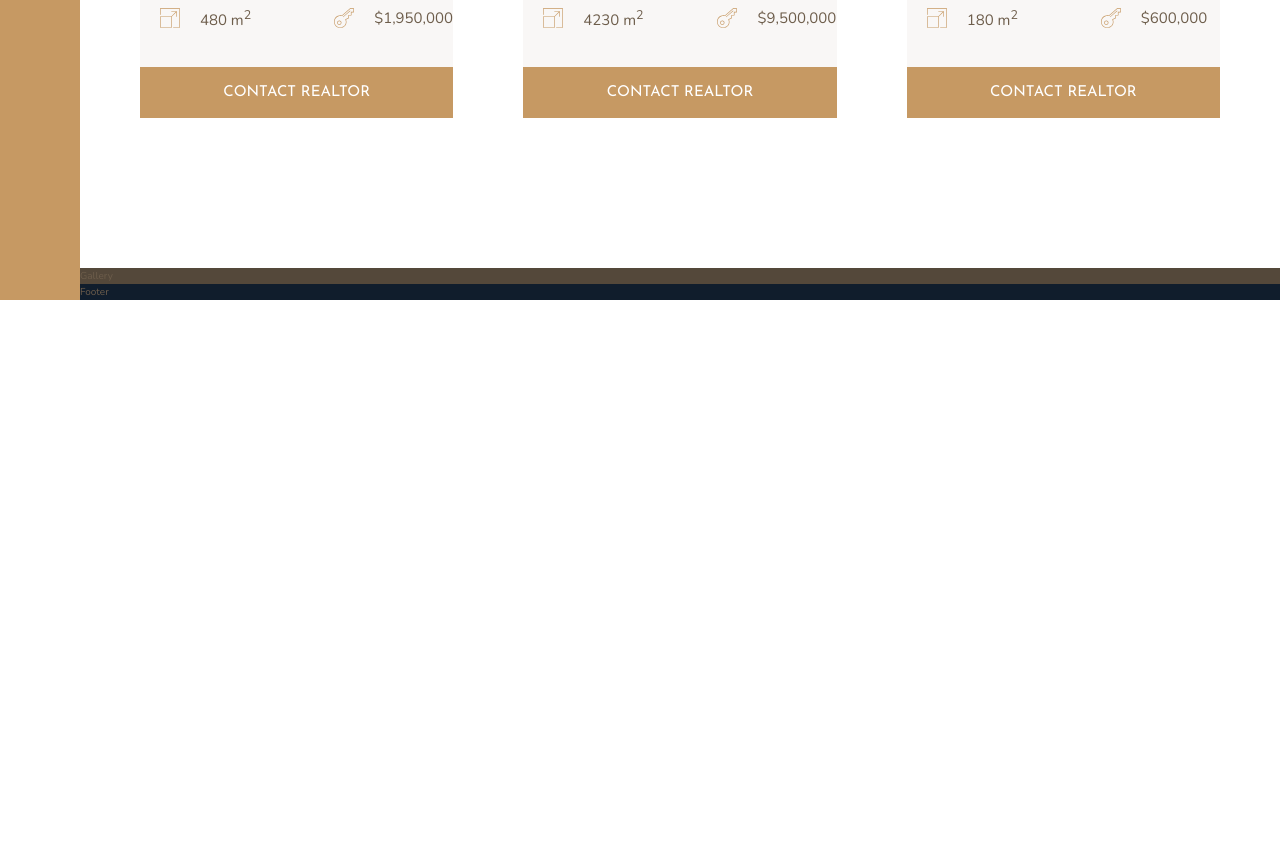
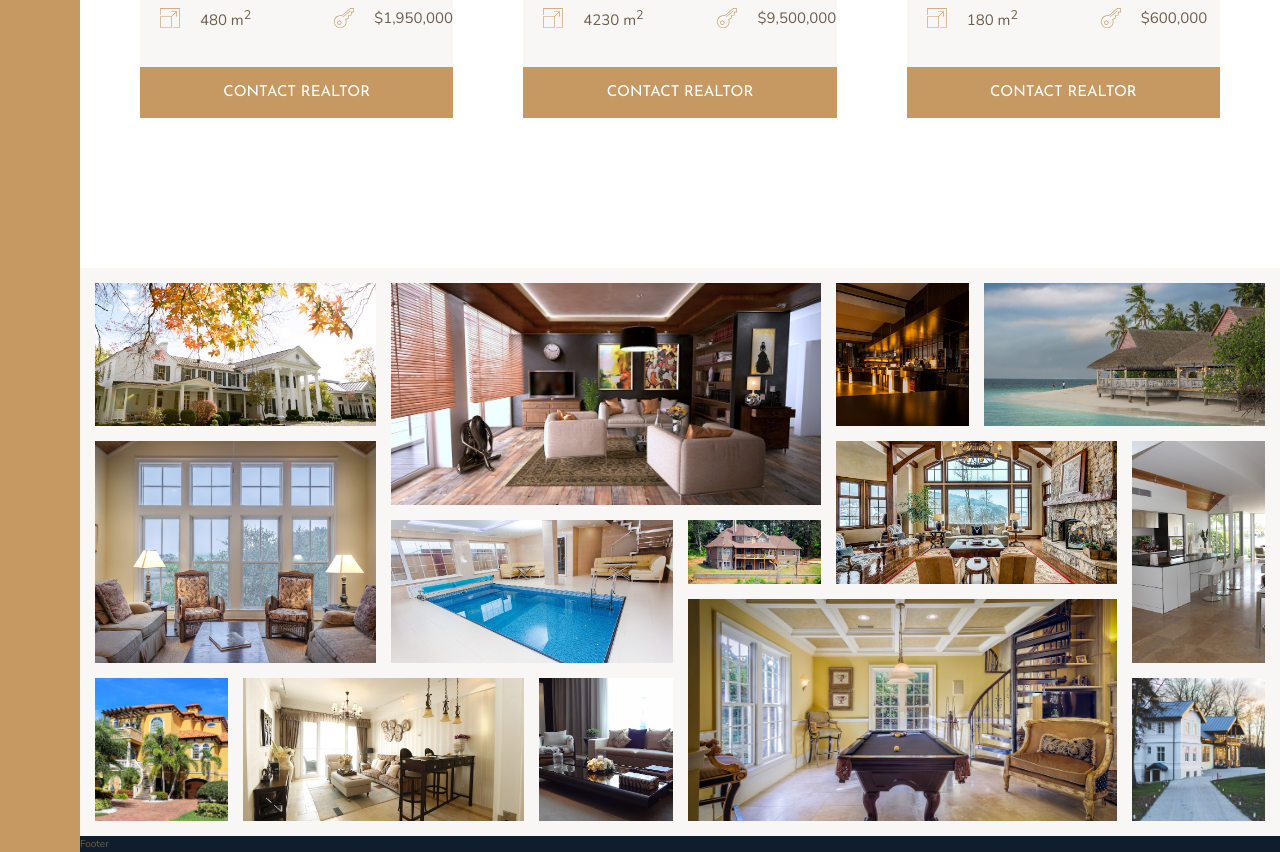
Before and after one commit to SVDwebtech/nexterGridPractice030, a website: page index.html in a window 1280 px wide. Shown: the part 2702-3554 px from the top of the page. Before the commit the page ends 3002 px from the top, so only its background shows below. Drawn offline with nearby package versions, Linux system fonts and the light colour scheme.

Commit message:
build the gallery section

```diff
--- a/index.html
+++ b/index.html
@@ -296,7 +296,52 @@
         </section>
 
         <section class="gallery">
-            Gallery
+
+            <figure class="gallery__item gallery__item--1">
+                <img src="/img/gal-1.jpeg" alt="Gallery image 1" class="gallery__img">
+            </figure>
+            <figure class="gallery__item gallery__item--2">
+                <img src="/img/gal-2.jpeg" alt="Gallery image 2" class="gallery__img">
+            </figure>
+            <figure class="gallery__item gallery__item--3">
+                <img src="/img/gal-3.jpeg" alt="Gallery image 3" class="gallery__img">
+            </figure>
+            <figure class="gallery__item gallery__item--4">
+                <img src="/img/gal-4.jpeg" alt="Gallery image 4" class="gallery__img">
+            </figure>
+            <figure class="gallery__item gallery__item--5">
+                <img src="/img/gal-5.jpeg" alt="Gallery image 5" class="gallery__img">
+            </figure>
+            <figure class="gallery__item gallery__item--6">
+                <img src="/img/gal-6.jpeg" alt="Gallery image 6" class="gallery__img">
+            </figure>
+            <figure class="gallery__item gallery__item--7">
+                <img src="/img/gal-7.jpeg" alt="Gallery image 7" class="gallery__img">
+            </figure>
+            <figure class="gallery__item gallery__item--8">
+                <img src="/img/gal-8.jpeg" alt="Gallery image 8" class="gallery__img">
+            </figure>
+            <figure class="gallery__item gallery__item--9">
+                <img src="/img/gal-9.jpeg" alt="Gallery image 9" class="gallery__img">
+            </figure>
+            <figure class="gallery__item gallery__item--10">
+                <img src="/img/gal-10.jpeg" alt="Gallery image 10" class="gallery__img">
+            </figure>
+            <figure class="gallery__item gallery__item--11">
+                <img src="/img/gal-11.jpeg" alt="Gallery image 11" class="gallery__img">
+            </figure>
+            <figure class="gallery__item gallery__item--12">
+                <img src="/img/gal-12.jpeg" alt="Gallery image 12" class="gallery__img">
+            </figure>
+            <figure class="gallery__item gallery__item--13">
+                <img src="/img/gal-13.jpeg" alt="Gallery image 13" class="gallery__img">
+            </figure>
+            <figure class="gallery__item gallery__item--14">
+                <img src="/img/gal-14.jpeg" alt="Gallery image 14" class="gallery__img">
+            </figure>
+
+
+
         </section>
 
         <footer class="footer">
--- a/sass/_gallery.scss
+++ b/sass/_gallery.scss
@@ -1,4 +1,77 @@
 .gallery {
-    background-color: $color-grey-dark-1;
+
+    background-color: $color-grey-light-1;
     grid-column: full-start / full-end;
+
+    display: grid;
+    grid-template-columns: repeat(8, 1fr);
+    grid-template-rows: repeat(7, 5vw);
+    gap: 1.5rem;
+    padding: 1.5rem;
+
+    &__item {
+        &--1 {
+            grid-row: 1 / span 2;
+            grid-column: 1 / span 2;
+        }
+        &--2 {
+            grid-row: 1 / span 3;
+            grid-column: 3 / span 3;
+        }
+        &--3 {
+            grid-row: 1 / span 2;
+            grid-column: 6 / span 1;
+        }
+        &--4 {
+            grid-row: 1 / span 2;
+            grid-column: 7 / span 2;
+        }
+        &--5 {
+            grid-row: 3 / span 3;
+            grid-column: 1 / span 2;
+        }
+        &--6 {
+            grid-row: 4 / span 2;
+            grid-column: 3 / span 2;
+        }
+        &--7 {
+            grid-row: 4 / span 1;
+            grid-column: 5 / span 1;
+        }
+        &--8 {
+            grid-row: 3 / span 2;
+            grid-column: 6 / span 2;
+        }
+        &--9 {
+            grid-row: 3 / span 3;
+            grid-column: 8 / span 1;
+        }
+        &--10 {
+            grid-row: 6 / span 2;
+            grid-column: 1 / span 1;
+        }
+        &--11 {
+            grid-row: 6 / span 2;
+            grid-column: 2 / span 2;
+        }
+        &--12 {
+            grid-row: 6 / span 2;
+            grid-column: 4 / span 1;
+        }
+        &--13 {
+            grid-row: 5 / span 3;
+            grid-column: 5 / span 3;
+        }
+        &--14 {
+            grid-row: 6 / span 2;
+            grid-column: 8 / span 1;
+        }
+    }
+
+    &__img {
+        display: block;
+        width: 100%;
+        height: 100%;
+        object-fit: cover;
+    }
 }
```
Also changed, not shown: css/style.css.
